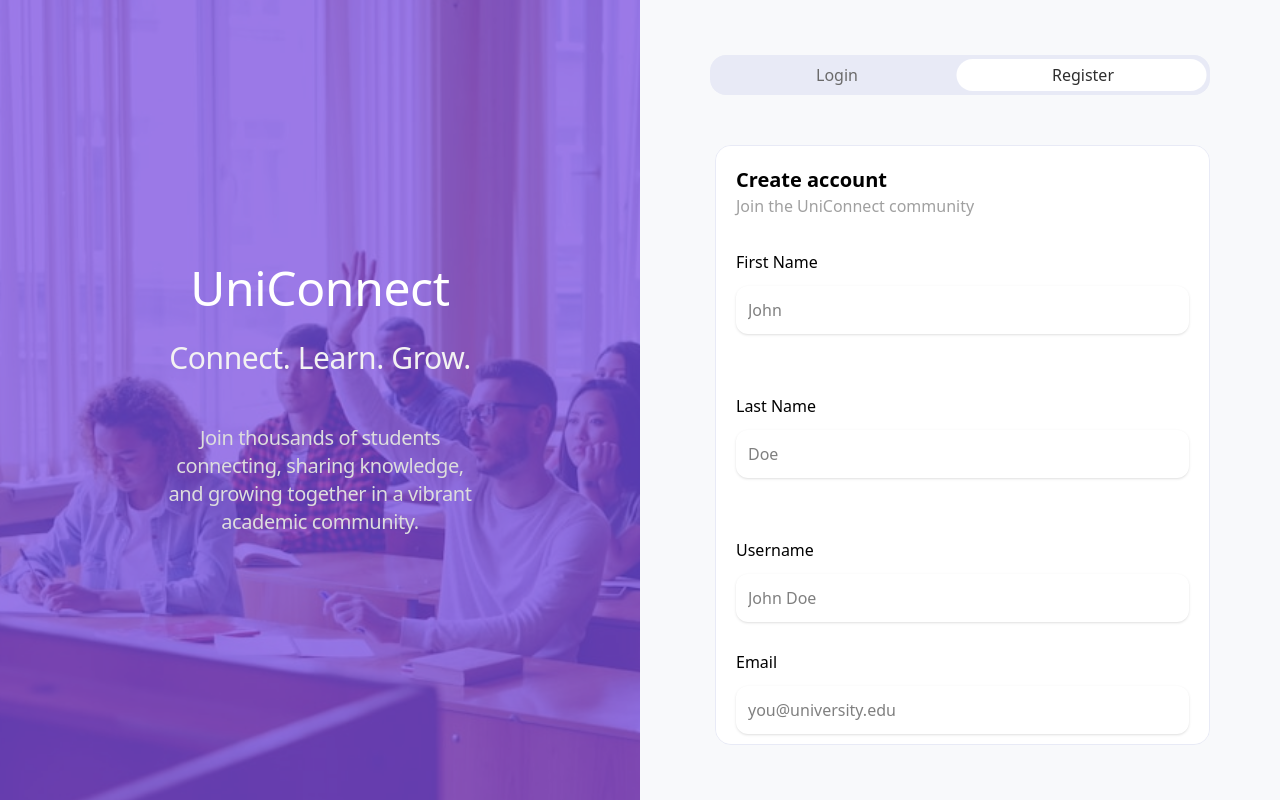
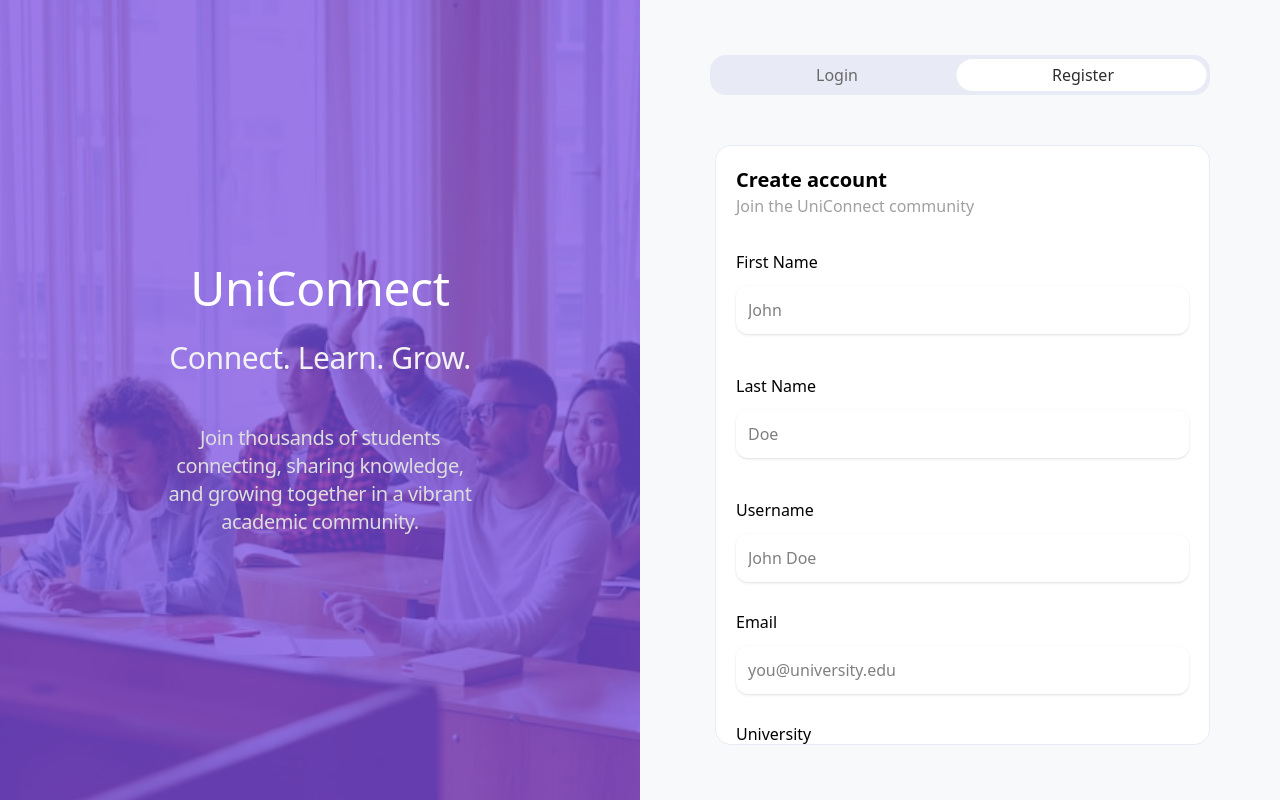
Before and after one commit to alealonso17/UniConnect, a plain HTML site: page frontend/logIn.html in a window 1280 px wide. Both pictures are taken after a click on the button "Register". Drawn offline with nearby package versions, Linux system fonts and the light colour scheme.

Commit message:
cors problem

```diff
--- a/backend/server.js
+++ b/backend/server.js
@@ -2,6 +2,7 @@ import express from "express";
 import cors from "cors";
 import dotenv from "dotenv";
 dotenv.config();
+app.set("trust proxy", 1);
 
 // Express app initialitation
 const app = express();
--- a/frontend/logIn.html
+++ b/frontend/logIn.html
@@ -118,7 +118,7 @@
                         </div>
 
                         <!--last name -->
-                        <div class="flex flex-col  gap-3 mt-8">
+                        <div class="flex flex-col  gap-3 mt-3">
                             <label for="last_name">Last Name</label>
                             <input
                                 class="rounded-xl px-3 py-3 rounded-xl px-3 py-3  focus:outline-none focus:ring-2 focus:ring-[#7746e1] transition-all duration-300 focus:shadow-sm shadow-sm focus:shadow-xl"
@@ -126,7 +126,7 @@
                         </div>
 
                         <!--user handle -->
-                        <div class="flex flex-col  gap-3 mt-8">
+                        <div class="flex flex-col  gap-3 mt-3">
                             <label for="handle">Username</label>
                             <input
                                 class="rounded-xl px-3 py-3 rounded-xl px-3 py-3  focus:outline-none focus:ring-2 focus:ring-[#7746e1] transition-all duration-300 focus:shadow-sm shadow-sm focus:shadow-xl"
```
